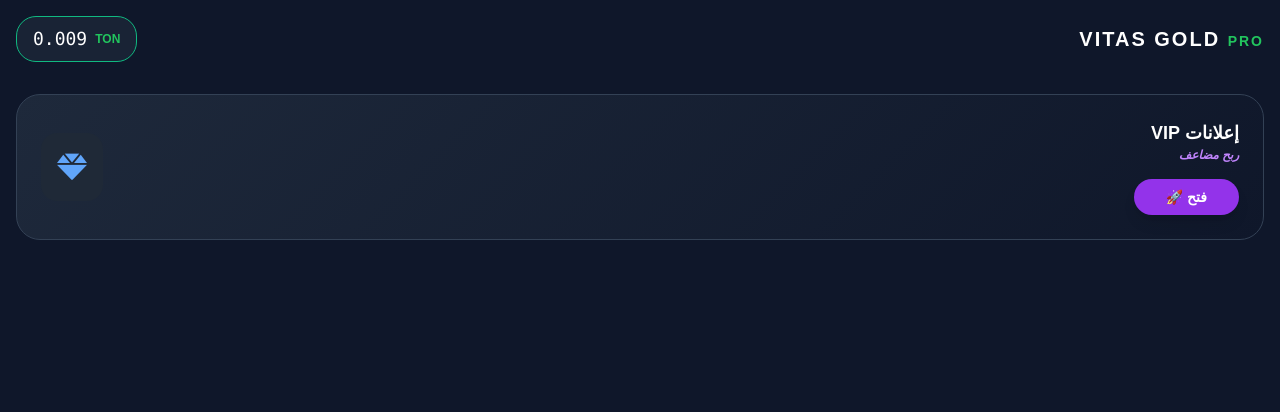
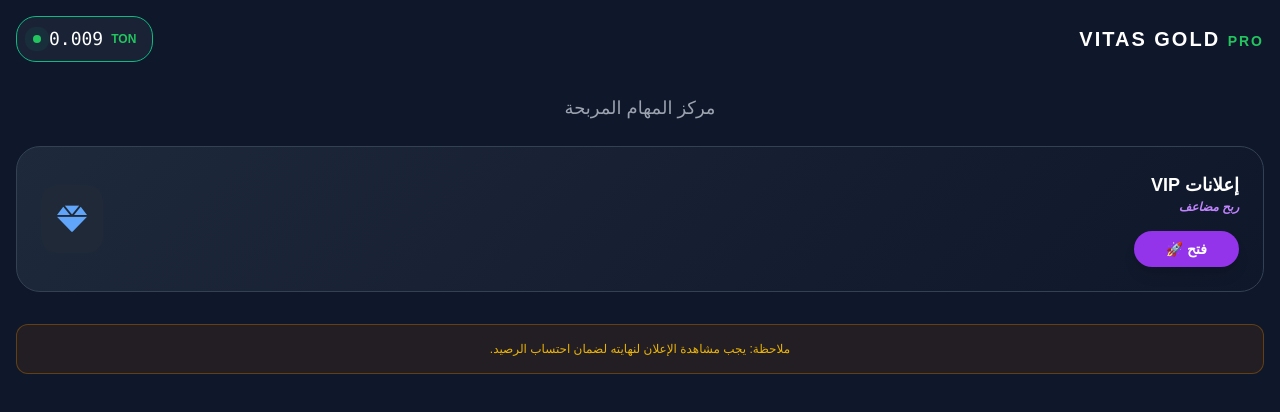
Before and after one commit to yacine5556/vitas-ads-app, a plain HTML site: page index.html in a window 1280 px wide. Drawn offline with nearby package versions, Linux system fonts and the light colour scheme.

Commit message:
Update index.html

```diff
--- a/index.html
+++ b/index.html
@@ -10,6 +10,8 @@
         body { background-color: #0f172a; color: white; font-family: sans-serif; }
         .gold-gradient { background: linear-gradient(135deg, #1e293b 0%, #0f172a 100%); border: 1px solid #334155; }
         .balance-card { background: rgba(30, 41, 59, 0.7); border-radius: 20px; border: 1px solid #10b981; }
+        .pulse { animation: pulse-animation 2s infinite; }
+        @keyframes pulse-animation { 0% { box-shadow: 0 0 0 0px rgba(16, 185, 129, 0.4); } 100% { box-shadow: 0 0 0 10px rgba(16, 185, 129, 0); } }
     </style>
 </head>
 <body class="p-4">
@@ -19,8 +21,11 @@
         <div class="balance-card px-4 py-2 flex items-center gap-2">
             <span class="text-green-500 text-xs font-bold">TON</span>
             <span id="balance" class="font-mono text-lg">0.009</span>
+            <div class="w-2 h-2 bg-green-500 rounded-full pulse"></div>
         </div>
     </div>
+
+    <h2 class="text-center text-gray-400 mb-6 text-lg">مركز المهام المربحة</h2>
 
     <div class="gold-gradient rounded-3xl p-6 mb-8 flex justify-between items-center">
         <div>
@@ -35,15 +40,19 @@
         </div>
     </div>
 
+    <div class="bg-yellow-900/20 border border-yellow-700/50 rounded-xl p-4 text-center">
+        <p class="text-yellow-500 text-xs">ملاحظة: يجب مشاهدة الإعلان لنهايته لضمان احتساب الرصيد.</p>
+    </div>
+
     <script>
         // الرصيد الابتدائي المأخوذ من صورتك
         let balance = 0.009;
 
         function runVipAd() {
-            // هذا هو الرابط المباشر الخاص بك من Adsterra بعد إضافة رقمك
+            // رابط Adsterra المباشر الخاص بك مع رقم المعرف 29112603
             window.open('https://voutmous.com/4/29112603', '_blank');
 
-            // تحديث الرصيد تلقائياً عند الضغط
+            // تحديث الرصيد تلقائياً في الواجهة عند الضغط
             balance += 0.002;
             document.getElementById('balance').innerText = balance.toFixed(3);
         }
```
